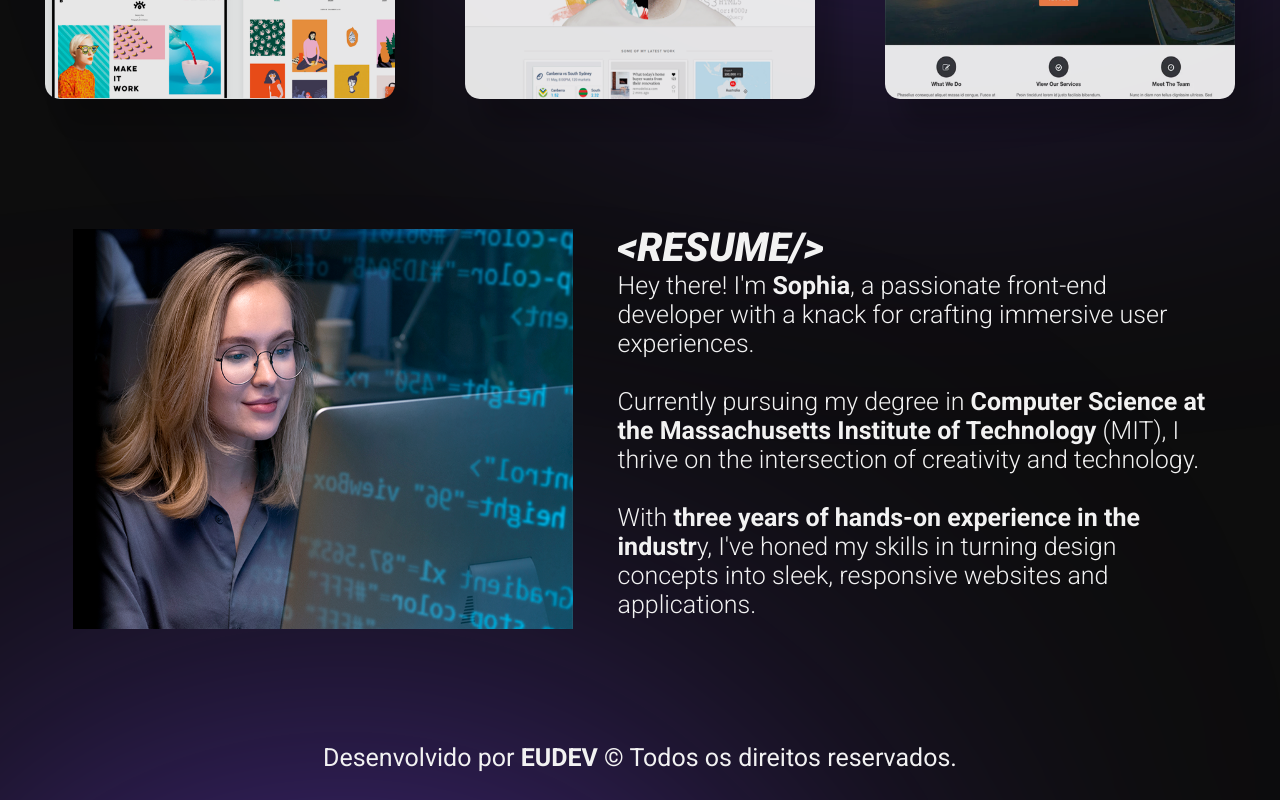
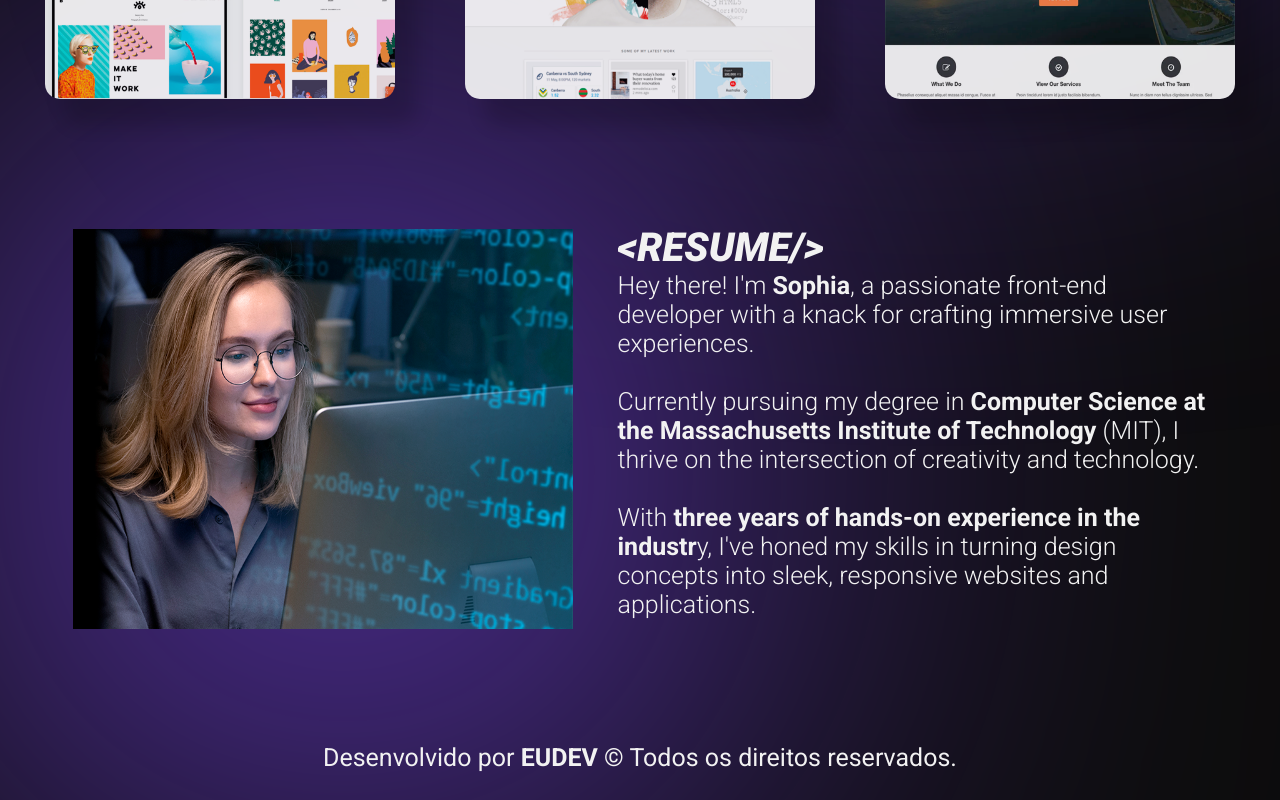
Before and after one commit to gustavogonzag/modelo-portifolio, a React (Vite) app: page / in a window 1280 px wide. Shown: the part 1180-1980 px from the top of the page. Built offline with nearby package versions, Linux system fonts and the light colour scheme.

Commit message:
Fix: height of page

```diff
--- a/src/background/background.css
+++ b/src/background/background.css
@@ -1,6 +1,6 @@
 .background{
     width: 100%;
-    height: 100%;
+    height: 100%
 }
 
 .circle-right{
@@ -18,11 +18,11 @@
 .circle-left{
     position: absolute;
     left: -7px;
-    top: 2000px;
+    top: 1300px;
     background-color: var(--roxo-claro);
     width: 700px;
     height: 700px;
     border-radius: 100%;
     filter: blur(250px);
-    z-index: -9999;
+    z-index: -9000;
 }
```
